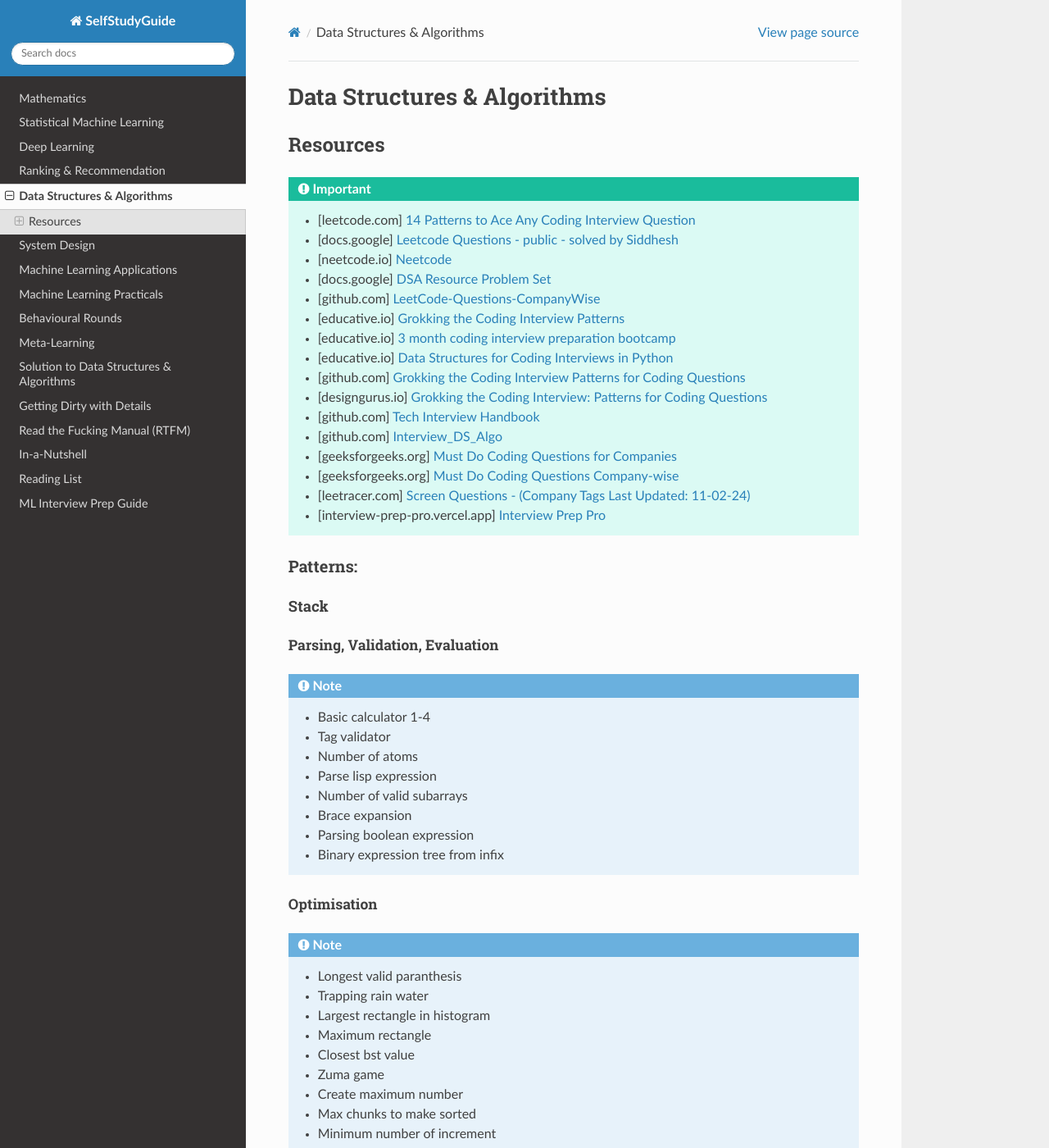
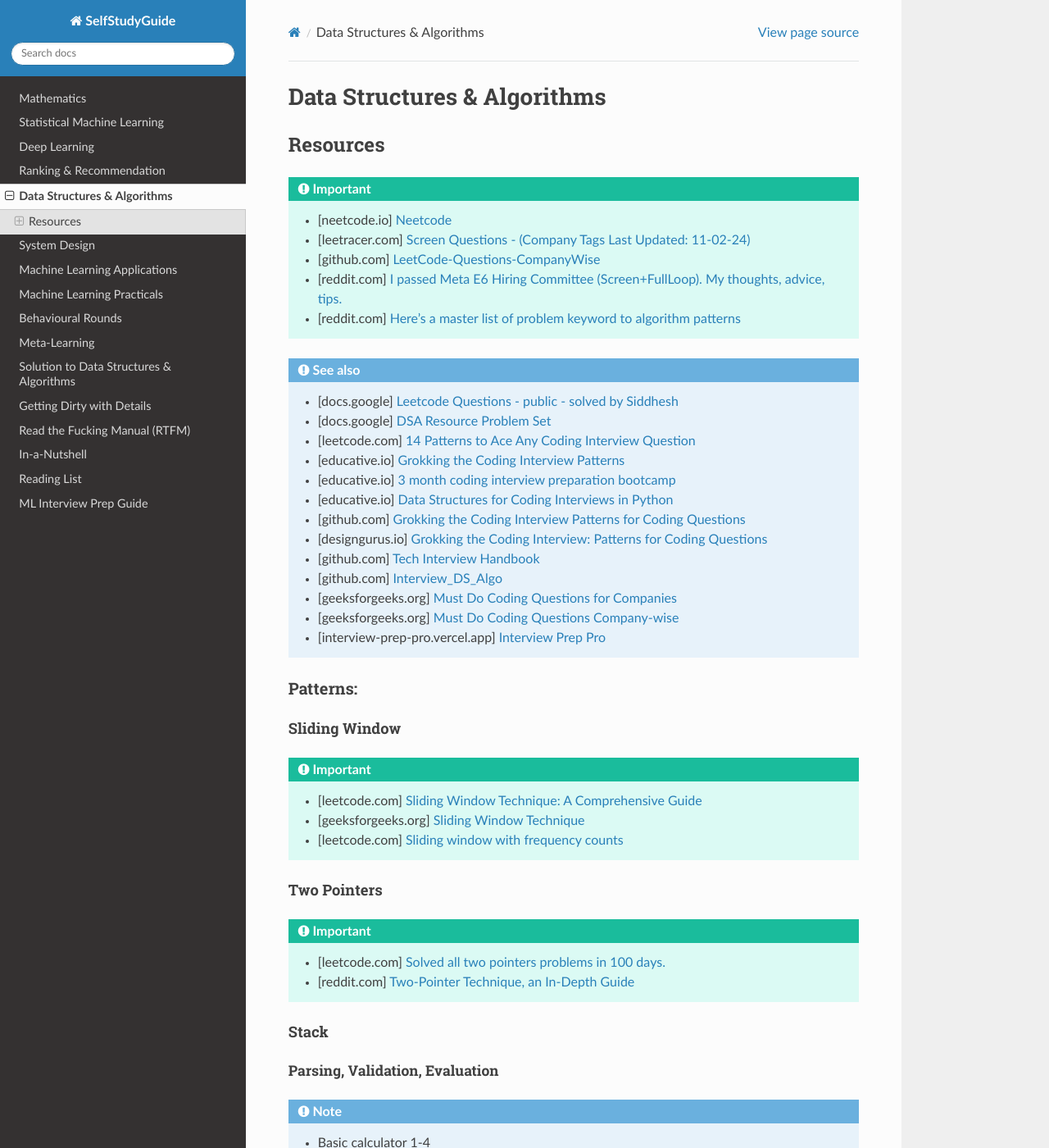
Before and after one commit to uselesstechjunks/leetcode, a Sphinx documentation site: the page built from docs/source/dsalgo.rst, in a window 1280 px wide and 1400 px high. Shown: the whole window at 82% size. Built offline with Sphinx 7.4.7 and the Read the Docs theme 3.1.0, drawn with Linux system fonts in a browser that asks for light colours.

Commit message:
Update dsalgo.rst (#388)

```diff
--- a/docs/source/dsalgo.rst
+++ b/docs/source/dsalgo.rst
@@ -6,11 +6,17 @@ Resources
 *********************************************************************************
 .. important::
 
+	* [neetcode.io] `Neetcode <https://neetcode.io/practice>`_
+	* [leetracer.com] `Screen Questions - (Company Tags Last Updated: 11-02-24) <https://leetracer.com/screener>`_
+	* [github.com] `LeetCode-Questions-CompanyWise <https://github.com/krishnadey30/LeetCode-Questions-CompanyWise/blob/master/google_6months.csv>`_
+	* [reddit.com] `I passed Meta E6 Hiring Committee (Screen+FullLoop). My thoughts, advice, tips. <https://www.reddit.com/r/leetcode/comments/1c7fs3o/i_passed_meta_e6_hiring_committee_screenfullloop/?share_id=jeNswSOERGx8GXDy02DBq&utm_name=androidcss>`_
+	* [reddit.com] `Here's a master list of problem keyword to algorithm patterns <https://www.reddit.com/r/leetcode/comments/1f9bejz/heres_a_master_list_of_problem_keyword_to/?share_id=_p0H75FfOq1zSO0yBWj8v&utm_name=androidcss>`_
+
+.. seealso::
+
+	* [docs.google] `Leetcode Questions - public - solved by Siddhesh <https://docs.google.com/spreadsheets/d/1KkCeOIBwUFfKrHGGZe_6EJRCIqaM6MJBo0uSIMSD9bs/edit?gid=782922309#gid=782922309>`_
+	* [docs.google] `DSA Resource Problem Set <https://docs.google.com/spreadsheets/d/1hwvHbRargzmbErRYGU2cjxf4PR8GTOI-e1R9VqOVQgY/edit?gid=481396158#gid=481396158>`_
 	* [leetcode.com] `14 Patterns to Ace Any Coding Interview Question <https://leetcode.com/discuss/study-guide/4039411/14-Patterns-to-Ace-Any-Coding-Interview-Question>`_
-	* [docs.google] `Leetcode Questions - public - solved by Siddhesh <https://docs.google.com/spreadsheets/d/1KkCeOIBwUFfKrHGGZe_6EJRCIqaM6MJBo0uSIMSD9bs/edit?gid=782922309#gid=782922309>`_
-	* [neetcode.io] `Neetcode <https://neetcode.io/practice>`_
-	* [docs.google] `DSA Resource Problem Set <https://docs.google.com/spreadsheets/d/1hwvHbRargzmbErRYGU2cjxf4PR8GTOI-e1R9VqOVQgY/edit?gid=481396158#gid=481396158>`_
-	* [github.com] `LeetCode-Questions-CompanyWise <https://github.com/krishnadey30/LeetCode-Questions-CompanyWise/blob/master/google_6months.csv>`_
 	* [educative.io] `Grokking the Coding Interview Patterns <https://www.educative.io/courses/grokking-coding-interview>`_
 	* [educative.io] `3 month coding interview preparation bootcamp <https://www.educative.io/blog/coding-interivew-preparation-bootcamp>`_
 	* [educative.io] `Data Structures for Coding Interviews in Python <https://www.educative.io/courses/data-structures-coding-interviews-python>`_
@@ -20,11 +26,23 @@ Resources
 	* [github.com] `Interview_DS_Algo <https://github.com/MAZHARMIK/Interview_DS_Algo>`_
 	* [geeksforgeeks.org] `Must Do Coding Questions for Companies <https://www.geeksforgeeks.org/must-do-coding-questions-for-companies-like-amazon-microsoft-adobe/>`_
 	* [geeksforgeeks.org] `Must Do Coding Questions Company-wise <https://www.geeksforgeeks.org/must-coding-questions-company-wise/>`_
-	* [leetracer.com] `Screen Questions - (Company Tags Last Updated: 11-02-24) <https://leetracer.com/screener>`_
 	* [interview-prep-pro.vercel.app] `Interview Prep Pro <https://interview-prep-pro.vercel.app/>`_
 
 Patterns:
 ================================================================================
+Sliding Window
+---------------------------------------------------------------------------------
+.. important::
+	* [leetcode.com] `Sliding Window Technique: A Comprehensive Guide <https://leetcode.com/discuss/interview-question/3722472/mastering-sliding-window-technique-a-comprehensive-guide>`_
+	* [geeksforgeeks.org] `Sliding Window Technique <https://www.geeksforgeeks.org/window-sliding-technique/>`_
+	* [leetcode.com] `Sliding window with frequency counts <https://leetcode.com/problems/subarrays-with-k-different-integers/solutions/235002/one-code-template-to-solve-all-of-these-problems/>`_
+
+Two Pointers
+---------------------------------------------------------------------------------
+.. important::
+	* [leetcode.com] `Solved all two pointers problems in 100 days. <https://leetcode.com/discuss/study-guide/1688903/Solved-all-two-pointers-problems-in-100-days>`_
+	* [reddit.com] `Two-Pointer Technique, an In-Depth Guide <https://www.reddit.com/r/leetcode/comments/18g9383/twopointer_technique_an_indepth_guide_concepts/?rdt=59240>`_
+
 Stack
 ---------------------------------------------------------------------------------
 Parsing, Validation, Evaluation
@@ -74,7 +92,6 @@ Uncategorised
 
 Intervals
 ---------------------------------------------------------------------------------
-
 #. `Meeting Rooms <https://leetcode.com/problems/meeting-rooms/>`_
 #. `Non-overlapping Intervals <https://leetcode.com/problems/non-overlapping-intervals/>`_
 
```
Also changed, not shown: other parts of docs/source/dsalgo.rst (+0 -3 lines).
